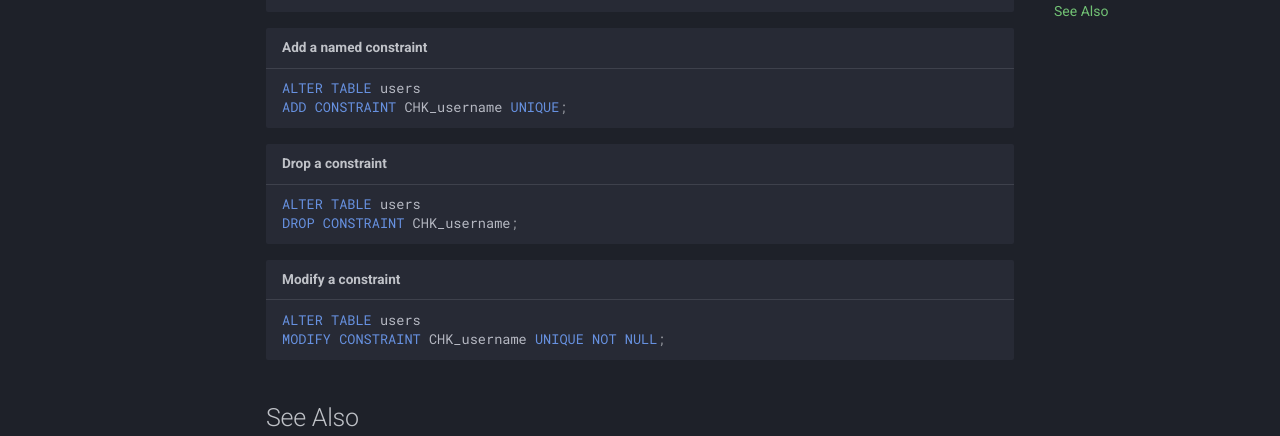
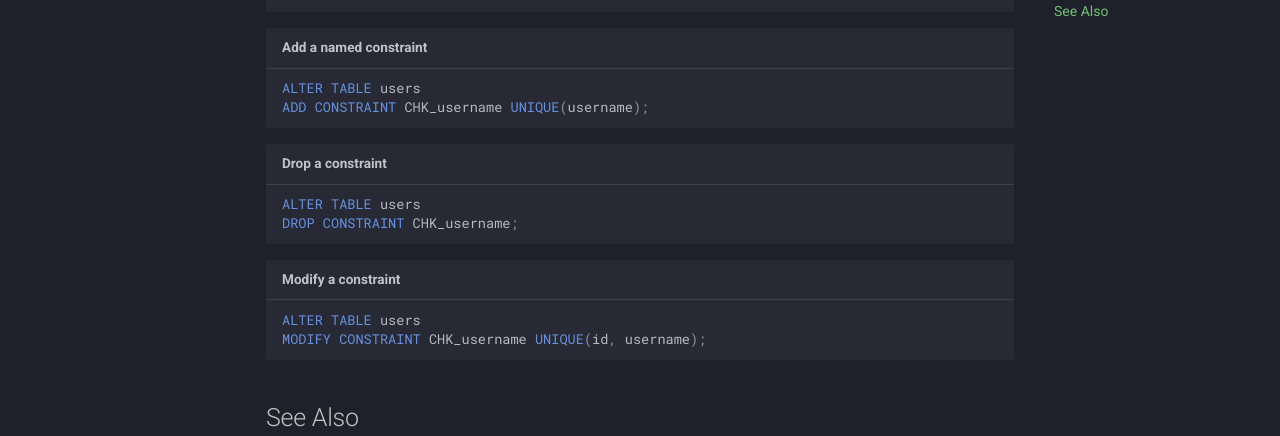
Before and after one commit to linkql/linkdb-docs, an MkDocs documentation site: the page built from docs/language/ddl/alter/alter-table.md, in a window 1280 px wide and 900 px high, scrolled down 3947 px. Shown: the part 280-716 px from the top of the window. Built offline with MkDocs 1.6.1 and Material for MkDocs 9.7.7, drawn with Linux system fonts in a browser that asks for light colours.

Commit message:
fix alter grammar examples
existing examples didn't properly use the UNIQUE key within the table constraint.

````diff
--- a/docs/language/ddl/alter/alter-table.md
+++ b/docs/language/ddl/alter/alter-table.md
@@ -166,7 +166,7 @@ RENAME TO user_data;
 
 ```sql title="Add a named constraint"
 ALTER TABLE users
-ADD CONSTRAINT CHK_username UNIQUE;
+ADD CONSTRAINT CHK_username UNIQUE(username);
 ```
 
 ```sql title="Drop a constraint"
@@ -176,7 +176,7 @@ DROP CONSTRAINT CHK_username;
 
 ```sql title="Modify a constraint"
 ALTER TABLE users
-MODIFY CONSTRAINT CHK_username UNIQUE NOT NULL;
+MODIFY CONSTRAINT CHK_username UNIQUE(id, username);
 ```
 
 ## See Also
````
